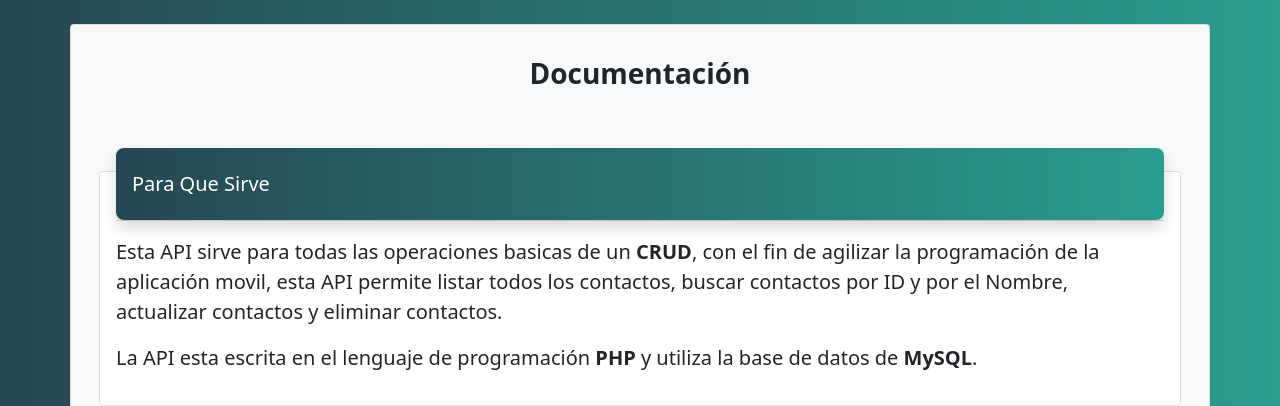
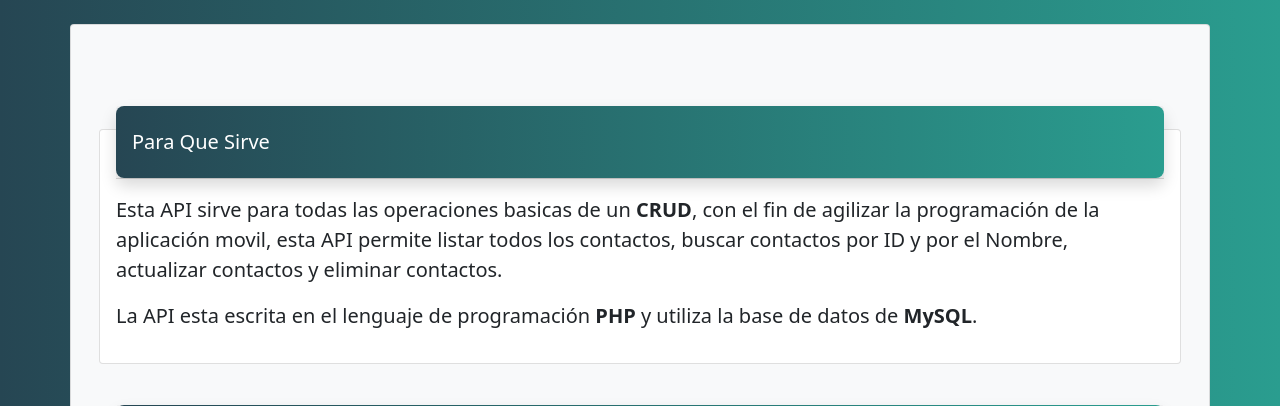
Before and after one commit to JoshuaMc1/API-REST-Examen, a PHP site: page / in a window 1280 px wide. Shown: the top 406 px of the page. Run offline with PHP 8.4, Linux system fonts and the light colour scheme; some libraries are stand-ins or nearby versions.

Commit message:
Update index.php

```diff
--- a/index.php
+++ b/index.php
@@ -78,7 +78,7 @@
                 <div class="card-body">
                     <div class="row">
                         <div class="col-lg-12 mb-5 mt-3">
-                            <h3 class="fw-bold text-center">Documentación</h3>
+
                         </div>
                         <div class="col-lg-12 mb-3 py-4">
                             <div class="card">
```
